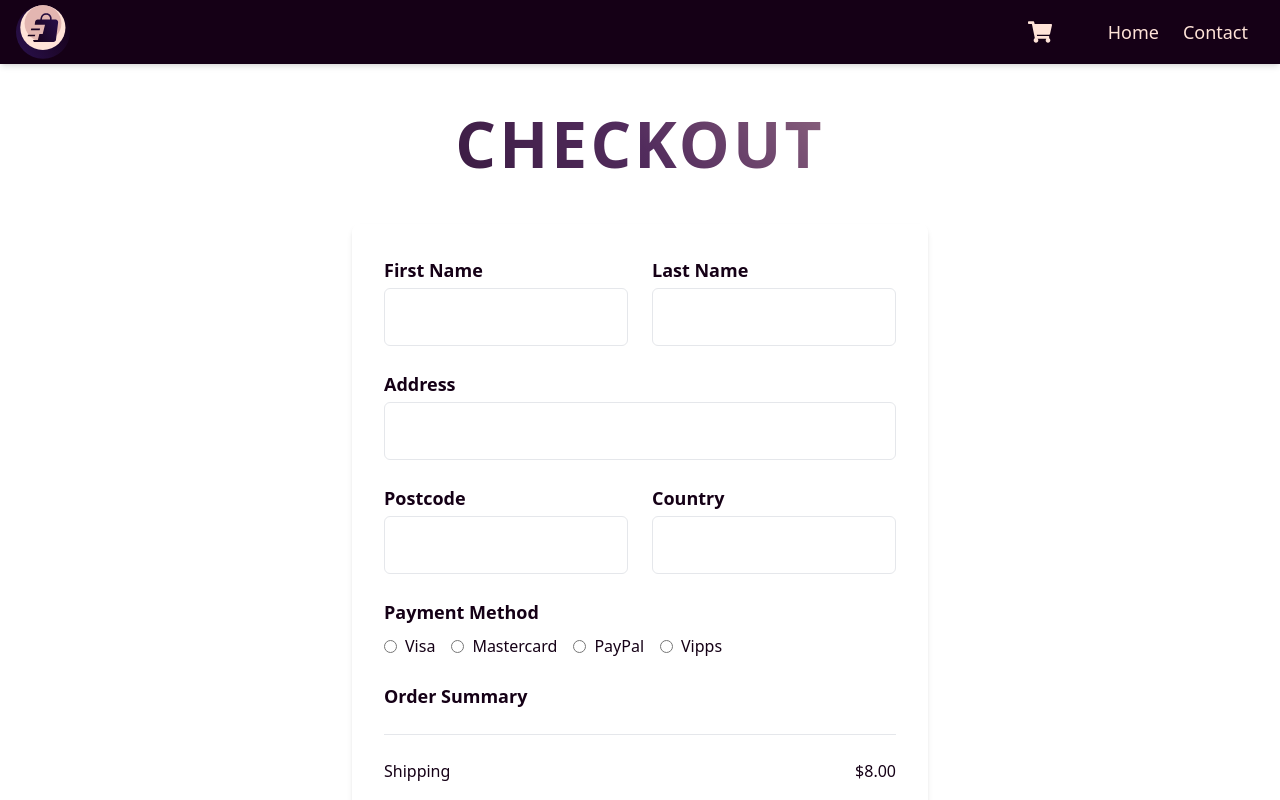
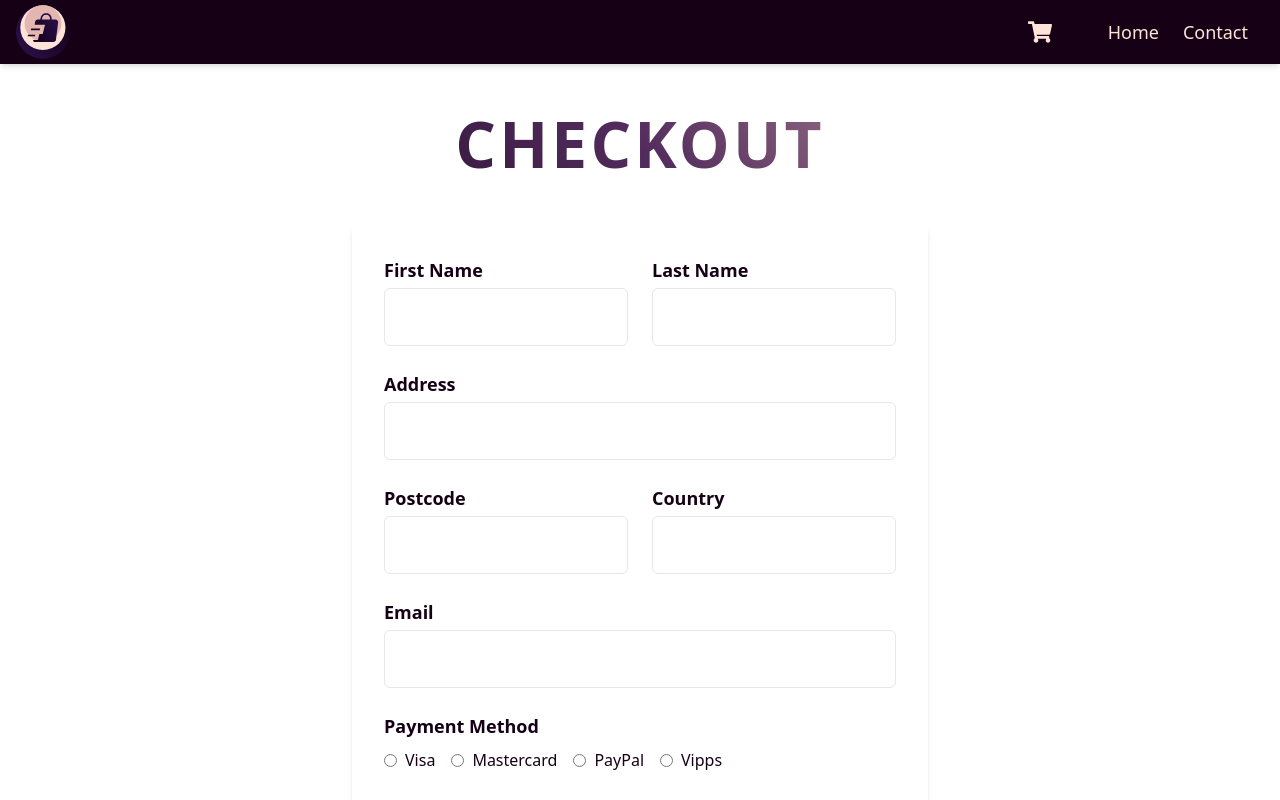
Before and after one commit to jonhavbra87/fef-ca, a React (Vite) app: page /checkoutpage in a window 1280 px wide. Shown: the top 800 px of the page. Built offline with nearby package versions, Linux system fonts and the light colour scheme.

Commit message:
removed yup form validation & only use ract-hook-form. added simple validation in the form

```diff
--- a/src/pages/CheckoutPage/index.tsx
+++ b/src/pages/CheckoutPage/index.tsx
@@ -1,6 +1,6 @@
-import { yupResolver } from '@hookform/resolvers/yup';
+//import { yupResolver } from '@hookform/resolvers/yup';
 import { useForm } from 'react-hook-form';
-import * as yup from 'yup';
+//import * as yup from 'yup';
 
 import { useCartStore } from "../../store/cartStore";
 //import { GradientButton } from "../../styles/GradientButton";
@@ -8,7 +8,7 @@ import GradientHeading from "../../styles/GradientHeading";
 import { useState } from 'react';
 
 
-
+/*
 const schema = yup.
 object({
   firstName: yup
@@ -41,6 +41,20 @@ object({
 
 
 type FormData = yup.InferType<typeof schema>;
+ */
+
+//  useForm<FormData>({  resolver: yupResolver(schema),
+
+
+type FormData = {
+  firstName: string;
+  lastName: string;
+  address: string;
+  postcode: string;
+  country: string;
+  email: string;
+  paymentMethod: string;
+};
 
 const paymentMethods = ['Visa', 'Mastercard', 'PayPal', 'Vipps'];
 
@@ -55,13 +69,13 @@ function CheckoutPage() {
         handleSubmit,
         formState: { errors },
         reset,
-        } = useForm<FormData>({
-        resolver: yupResolver(schema),
-    });
+        } = useForm<FormData>();
 
     const [isSubmitting, setIsSubmitting] = useState(false);
 
     const onSubmit = async (data: FormData) => {
+      console.log("Form submitted");
+      console.log("Errors:", errors);
         setIsSubmitting(true);
 
       const orderDetails = {
@@ -88,27 +102,39 @@ function CheckoutPage() {
 
           <GradientHeading>Checkout</GradientHeading>
 
-    <form
+          <form
         onSubmit={handleSubmit(onSubmit)}
         className="mt-8 space-y-6 p-8 max-w-xl mx-auto rounded-lg shadow-md"
       >
-        {/* Adress Form */}
+        {/* Address Form */}
         <div className="grid grid-cols-1 gap-6 md:grid-cols-2 lg:grid-cols-2">
           <div className="flex flex-col">
             <label htmlFor="firstName" className="mb-1 font-semibold text-lg">First Name</label>
             <input
               id="firstName"
-              {...register('firstName')}
+              {...register('firstName', {
+                required: 'Please enter your first name',
+                minLength: {
+                  value: 2,
+                  message: 'Your first name should be at least 2 characters',
+                },
+              })}
               className="border text-black p-4 rounded-md focus:outline-none focus:ring-2 focus:ring-rosewood"
             />
             {errors.firstName && <p className="mt-1 text-sm text-red-600">{errors.firstName.message}</p>}
           </div>
 
           <div className="flex flex-col">
-            <label htmlFor="lastName" className="mb-1 font-semibold  text-lg">Last Name</label>
+            <label htmlFor="lastName" className="mb-1 font-semibold text-lg">Last Name</label>
             <input
               id="lastName"
-              {...register('lastName')}
+              {...register('lastName', {
+                required: 'Please enter your last name',
+                minLength: {
+                  value: 2,
+                  message: 'Your last name should be at least 2 characters',
+                },
+              })}
               className="border text-black p-4 rounded-md focus:outline-none focus:ring-2 focus:ring-rosewood"
             />
             {errors.lastName && <p className="mt-1 text-sm text-red-600">{errors.lastName.message}</p>}
@@ -116,10 +142,16 @@ function CheckoutPage() {
         </div>
 
         <div className="flex flex-col">
-          <label htmlFor="address" className="mb-1 font-semibold  text-lg">Address</label>
+          <label htmlFor="address" className="mb-1 font-semibold text-lg">Address</label>
           <input
             id="address"
-            {...register('address')}
+            {...register('address', {
+              required: 'Please enter your address',
+              minLength: {
+                value: 5,
+                message: 'Your address should be at least 5 characters',
+              },
+            })}
             className="border text-black p-4 rounded-md focus:outline-none focus:ring-2 focus:ring-rosewood"
           />
           {errors.address && <p className="mt-1 text-sm text-red-600">{errors.address.message}</p>}
@@ -127,36 +159,59 @@ function CheckoutPage() {
 
         <div className="grid grid-cols-1 gap-6 md:grid-cols-2 lg:grid-cols-2">
           <div className="flex flex-col">
-            <label htmlFor="postcode" className="mb-1 font-semibold  text-lg">Postcode</label>
+            <label htmlFor="postcode" className="mb-1 font-semibold text-lg">Postcode</label>
             <input
               id="postcode"
-              {...register('postcode')}
+              {...register('postcode', {
+                required: 'Please enter your postcode',
+                minLength: {
+                  value: 4,
+                  message: 'Your postcode should be at least 4 characters',
+                },
+              })}
               className="border text-black p-4 rounded-md focus:outline-none focus:ring-2 focus:ring-rosewood"
             />
             {errors.postcode && <p className="mt-1 text-sm text-red-600">{errors.postcode.message}</p>}
           </div>
 
           <div className="flex flex-col">
-            <label htmlFor="country" className="mb-1 font-semibold  text-lg">Country</label>
+            <label htmlFor="country" className="mb-1 font-semibold text-lg">Country</label>
             <input
               id="country"
-              {...register('country')}
+              {...register('country', { required: 'Please enter your country' })}
               className="border text-black p-4 rounded-md focus:outline-none focus:ring-2 focus:ring-rosewood"
             />
             {errors.country && <p className="mt-1 text-sm text-red-600">{errors.country.message}</p>}
           </div>
         </div>
 
+        <div className="flex flex-col">
+          <label htmlFor="email" className="mb-1 font-semibold text-lg">Email</label>
+          <input
+            id="email"
+            type="email"
+            {...register('email', {
+              required: 'Please enter your email address',
+              pattern: {
+                value: /^[^\s@]+@[^\s@]+\.[^\s@]+$/,
+                message: 'Please enter a valid email address',
+              },
+            })}
+            className="border text-black p-4 rounded-md focus:outline-none focus:ring-2 focus:ring-rosewood"
+          />
+          {errors.email && <p className="mt-1 text-sm text-red-600">{errors.email.message}</p>}
+        </div>
+
         {/* Payment method */}
         <div className="flex flex-col">
-          <label className="mb-2 font-semibold  text-lg">Payment Method</label>
+          <label className="mb-2 font-semibold text-lg">Payment Method</label>
           <div className="flex flex-wrap gap-4">
             {paymentMethods.map((method) => (
               <label key={method} className="flex items-center gap-2">
                 <input
                   type="radio"
                   value={method}
-                  {...register('paymentMethod')}
+                  {...register('paymentMethod', { required: 'Please select a payment method' })}
                   className="text-rosewood focus:ring-rosewood"
                 />
                 {method}
@@ -167,7 +222,6 @@ function CheckoutPage() {
             <p className="mt-1 text-sm text-red-600">{errors.paymentMethod.message}</p>
           )}
         </div>
-
 
         {/* Order Summary */}
         <h2 className="text-lg font-semibold">Order Summary</h2>
@@ -190,9 +244,10 @@ function CheckoutPage() {
 
         {/* Order Button */}
         <button
-        type="submit"
-        disabled={isSubmitting}
-        className="w-full py-4 bg-background text-white  rounded-md">
+          type="submit"
+          disabled={isSubmitting}
+          className="w-full py-4 bg-background text-white rounded-md"
+        >
           {isSubmitting ? 'Placing order...' : 'Place Order'}
         </button>
       </form>
```
